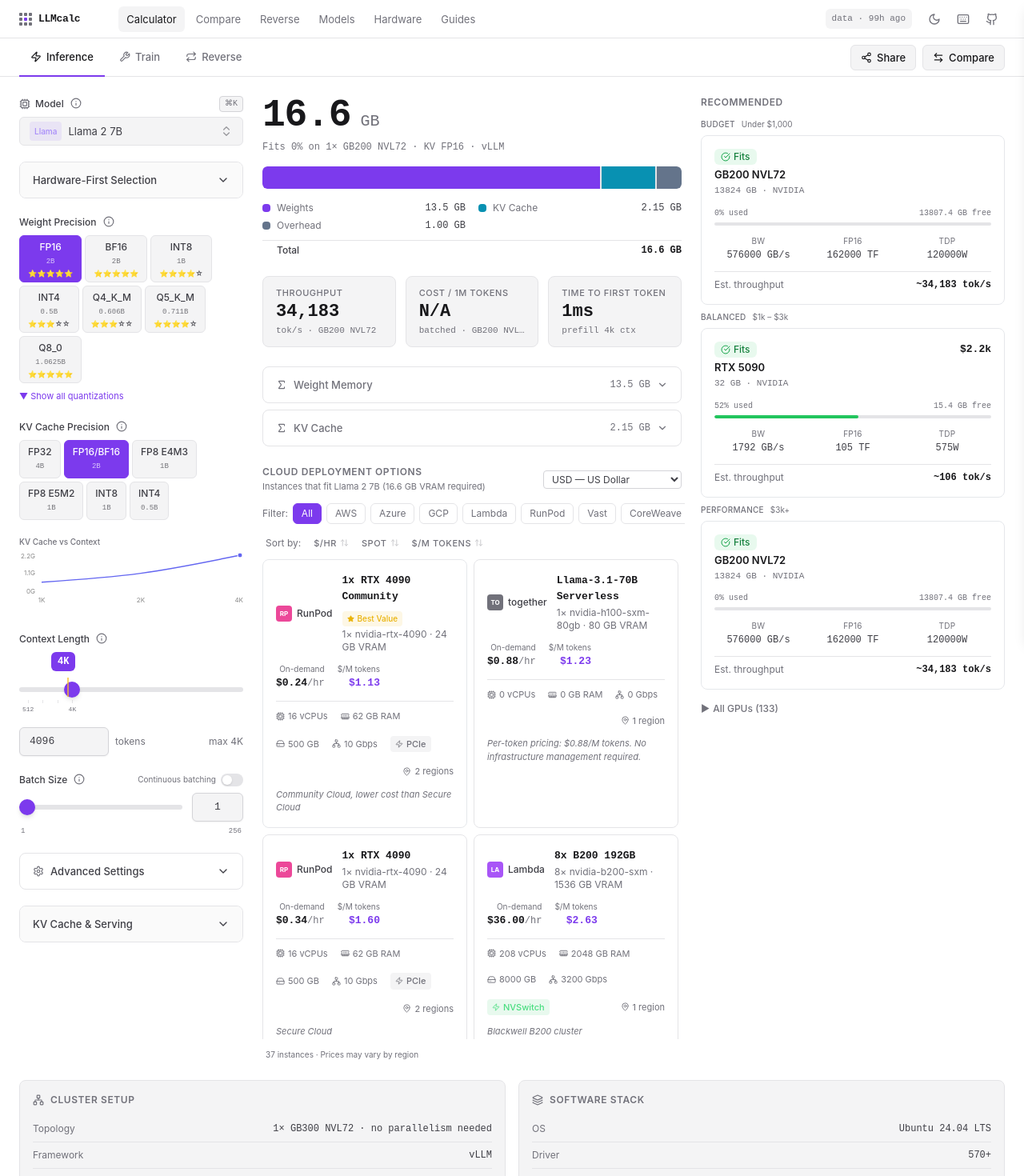
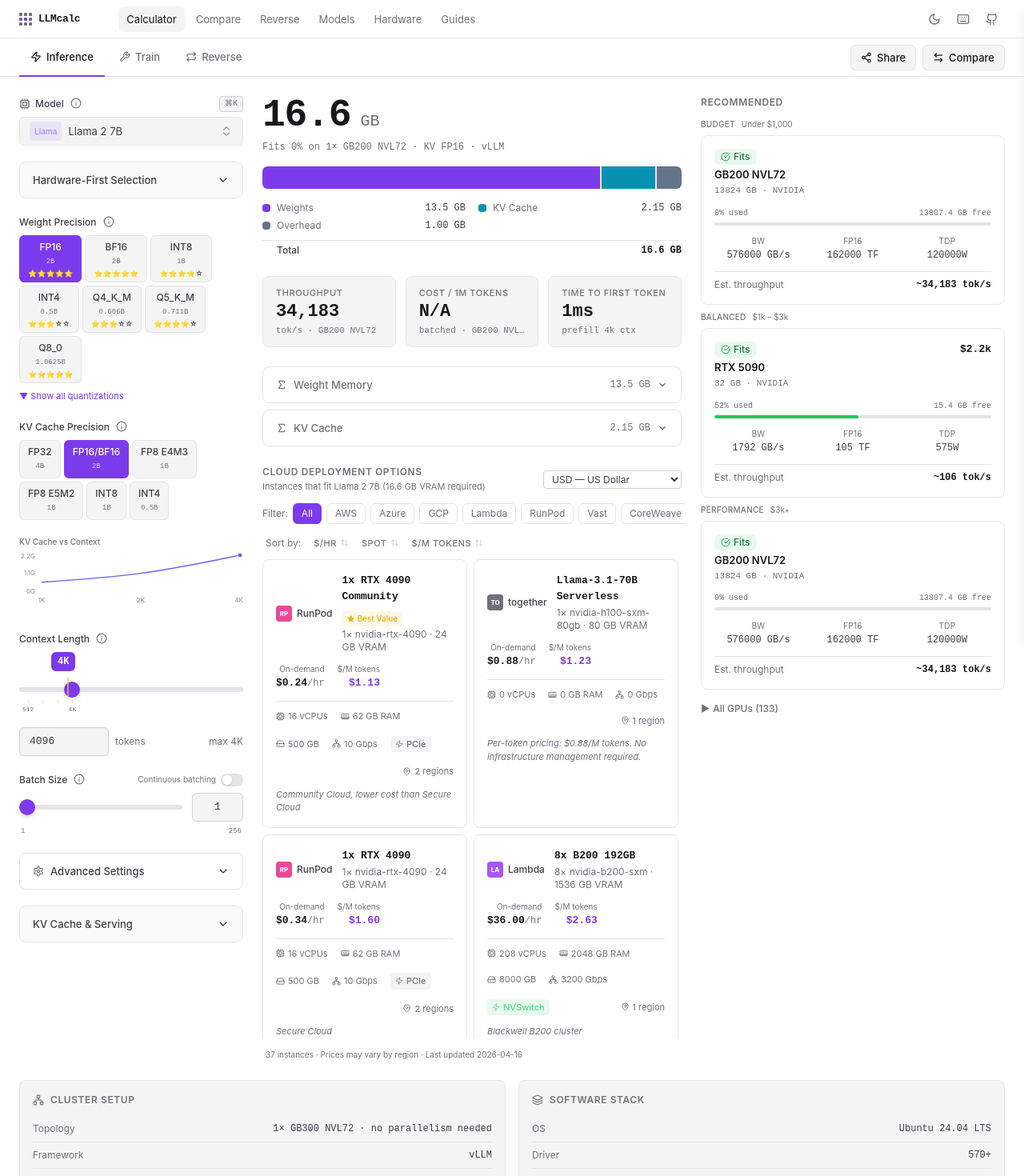
Before and after one commit to kkpkishan/llm-infra-planner, a React (Vite) app: page / in a window 1280 px wide. Shown: the top 1470 px of the page at 80% size. Built offline with nearby package versions, Linux system fonts and the light colour scheme.

Commit message:
fix: remove data freshness badge from TopBar header; restore CloudTable footer

```diff
--- a/src/components/calculator/CloudTable.tsx
+++ b/src/components/calculator/CloudTable.tsx
@@ -137,7 +137,7 @@ export function CloudTable({ recommendations, className }: CloudTableProps) {
       </div>
 
       <p className="text-[10px] text-fg-muted px-1">
-        {sorted.length} instance{sorted.length !== 1 ? 's' : ''} · Prices may vary by region
+        {sorted.length} instance{sorted.length !== 1 ? 's' : ''} · Prices may vary by region · Last updated {sorted[0]?.instance.lastPriceUpdate ?? '—'}
       </p>
     </div>
   );
--- a/src/components/layout/TopBar.tsx
+++ b/src/components/layout/TopBar.tsx
@@ -58,9 +58,6 @@ export function TopBar({ currentPath = '/', onOpenShortcuts }: TopBarProps) {
 
         {/* Right side */}
         <div className="ml-auto flex items-center gap-1">
-          <span className="hidden sm:block text-[11px] text-fg-muted font-mono px-2 py-1 rounded-md bg-bg-muted mr-2" title={`Data last updated: ${builtAt}`}>
-            data · {freshnessLabel}
-          </span>
           <button onClick={toggleTheme}
             className="w-8 h-8 rounded-md flex items-center justify-center text-fg-muted hover:text-fg-primary hover:bg-bg-muted transition-colors focus-visible:outline-none focus-visible:ring-2 focus-visible:ring-ring"
             aria-label={`Switch to ${theme === 'dark' ? 'light' : 'dark'} mode (⌘\\)`}>
```
